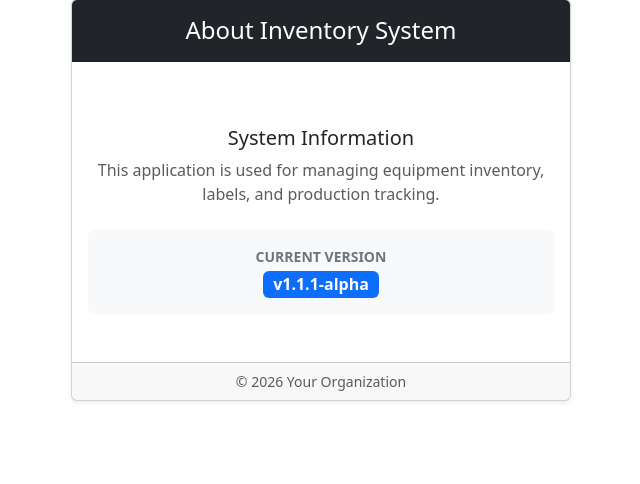
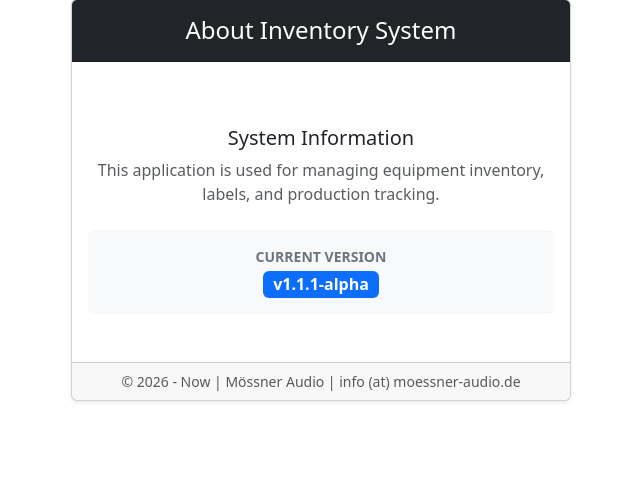
Before and after one commit to Scout064/event-inventory, a Flask app: page /about in a window 1280 px wide. Shown: the part 123-607 px from the top of the page, without its empty margins (319-959 px from the left). Run offline with Flask 3, Linux system fonts and the light colour scheme; the visitor is signed in with stand-in values (Sample User, id 1).

Commit message:
Update about.html
Updated Organisation field

```diff
--- a/inventory_app/templates/about.html
+++ b/inventory_app/templates/about.html
@@ -20,7 +20,7 @@
             </div>
         </div>
         <div class="card-footer text-muted text-center small py-2">
-            © 2026 Your Organization
+            © 2026 - Now | Mössner Audio | info (at) moessner-audio.de
         </div>
     </div>
 </div>
```
